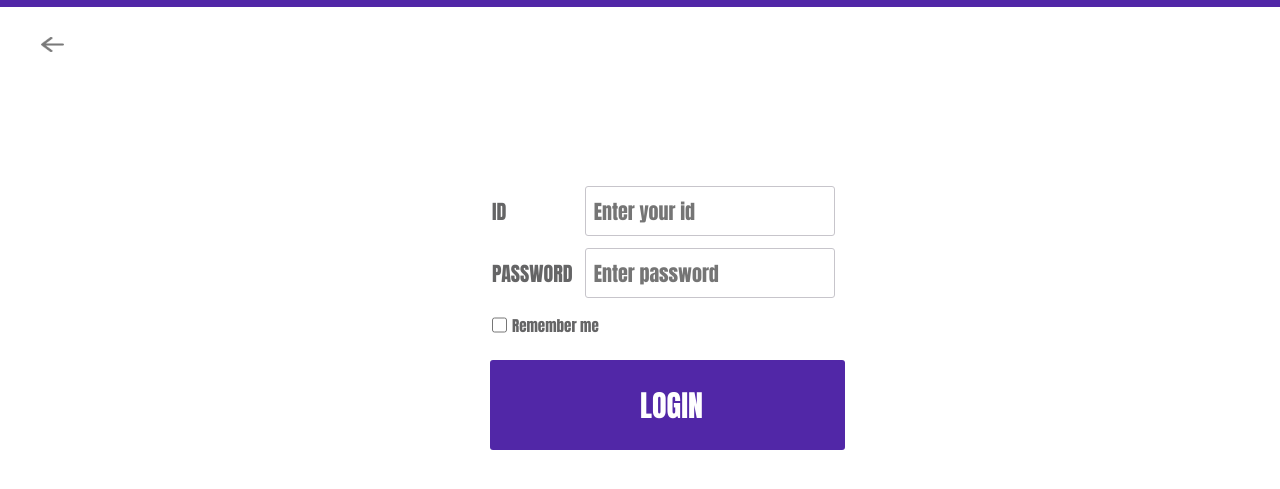
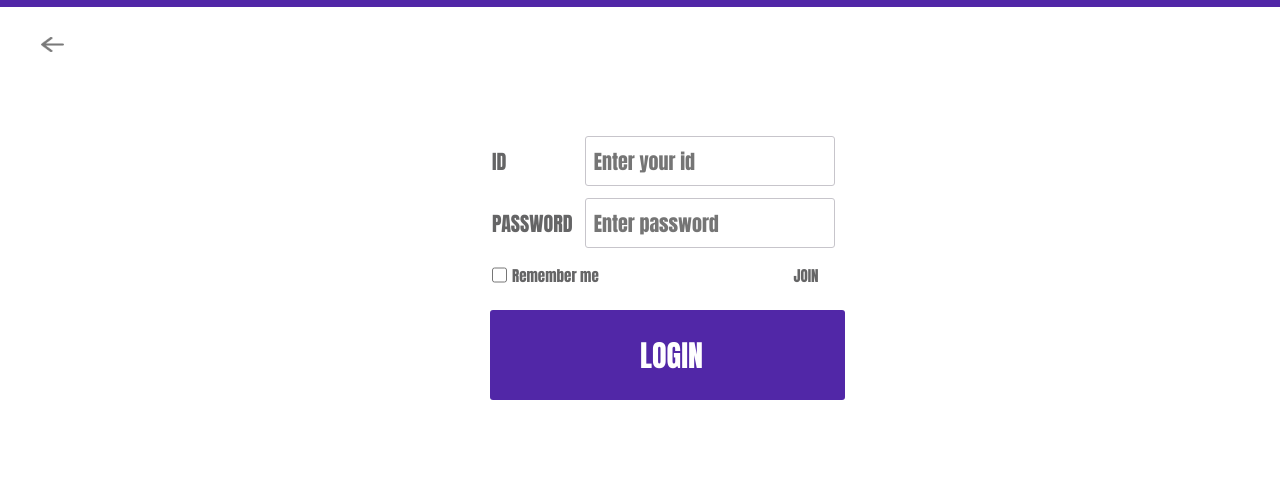
Before and after one commit to soo5o/kb_shopping, a plain HTML site: page login.html in a window 1280 px wide. Shown: the part 143-632 px from the top of the page. Drawn offline with Linux system fonts and the light colour scheme.

Commit message:
join 버튼 login에 추가

```diff
--- a/login.css
+++ b/login.css
@@ -15,7 +15,7 @@ header {
 }
 #loginBox {
   width: 300px;
-  height: 500px;
+  height: 400px;
   margin: 0 auto;
   align-items: center;
   display: flex;
@@ -73,3 +73,16 @@ table {
   width: 15px;
   margin: 0px 5px 0px 2px;
 }
+.joinButt {
+  background-color: white;
+  color: rgb(101, 101, 102);
+  border: none;
+  margin-left: 150px;
+  width: 80px;
+  height: 30px;
+  font-size: 15px;
+  margin-top: 0;
+}
+.joinButt:hover {
+  background-color: rgb(245, 243, 243);
+}
--- a/login.html
+++ b/login.html
@@ -52,8 +52,15 @@
         </table>
         <div id="rememberCheck">
           <input id="checkbox" class="inputBox" type="checkbox" /><label
+            style="width: 100px"
             >Remember me</label
           >
+          <input
+            id="joinForm"
+            class="inputBox joinButt"
+            type="button"
+            value="JOIN"
+          />
         </div>
         <input type="submit" class="inputBox" value="LOGIN" id="loginButt" />
       </form>
@@ -66,7 +73,7 @@
     .addEventListener('submit', function (event) {
       event.preventDefault(); // 기본 제출 방지
       if (this.checkValidity()) {
-        window.location.href = 'index.html'; // 검증 성공 시 이동
+        window.location.href = 'main.html'; // 검증 성공 시 이동
       }
     });
   document
@@ -74,7 +81,11 @@
     .addEventListener('submit', function (event) {
       event.preventDefault(); // 기본 제출 방지
       if (this.checkValidity()) {
-        window.location.href = 'index.html'; // 검증 성공 시 이동
+        window.location.href = 'main.html'; // 검증 성공 시 이동
       }
     });
+  document.getElementById('joinForm').addEventListener('click', function () {
+    // 'click' 이벤트로 변경
+    window.location.href = 'join.html';
+  });
 </script>
```
Also changed, not shown: index.html (deleted, +0 -14 lines), join.html (+1 -1 lines), myPage.html (+1 -1 lines).
